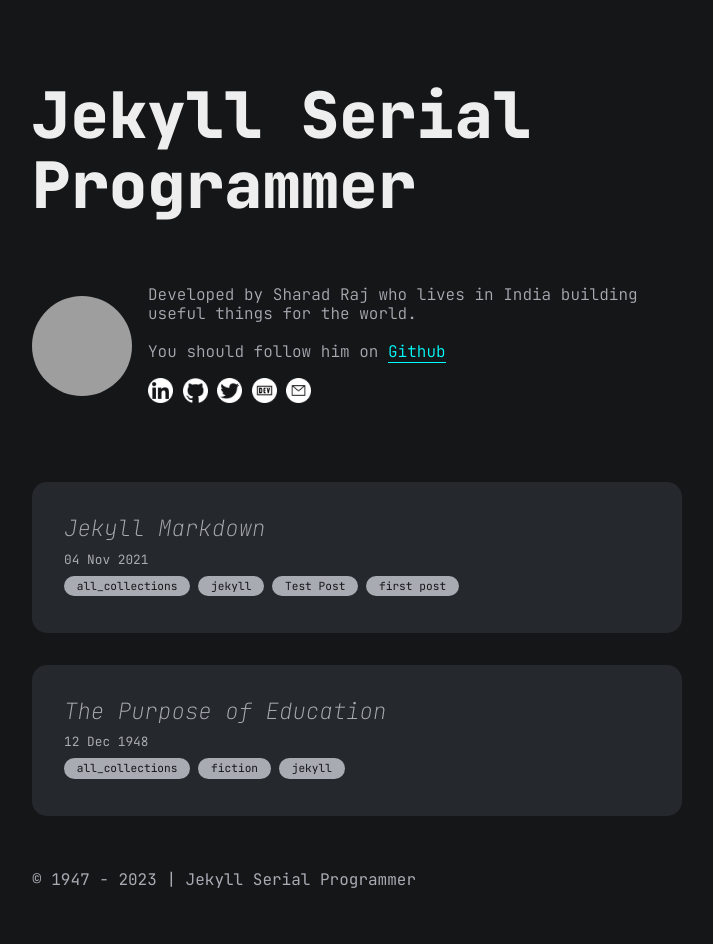
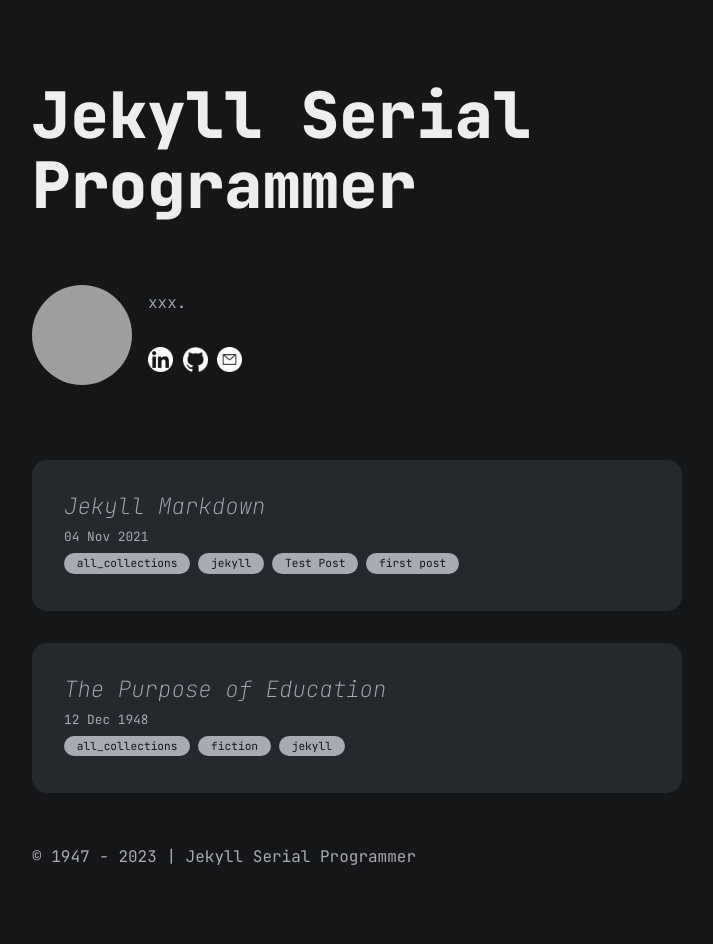
Before and after one commit to 1lyyfe/1page, a Jekyll site: the page built from index.md, in a window 1280 px wide. Shown: the whole page, without its empty margins (283-996 px from the left). Built offline with Jekyll 4.4.1, drawn with Linux system fonts in a browser that asks for light colours; after the commit the page ends 921 px from its top, so only the background shows below that; grey boxes are pictures that could not be loaded.

Commit message:
+ test changes author

```diff
--- a/_data/author.yml
+++ b/_data/author.yml
@@ -1,23 +1,16 @@
-name: Sharad Raj
+name: Haider Ashfaq
 dp: https://avatars2.githubusercontent.com/u/36638057?s=460&u=0cbe4fd6b5a3655d91b3eb86db834d0829a0c086&v=4
 description: "
   <p>
-    Developed by Sharad Raj who lives in India building useful things for the world.
+    xxx.
   </p>
   <br/>
-  <p>
-    You should follow him on <a href='https://github.com/sharadcodes' target='_blank'>Github</a>
-  </P>
 "
 email: dev_sharad@outlook.com
 contact:
   - title: linkedin
-    url: https://www.linkedin.com/in/srsmaurya
+    url: https://www.linkedin.com/in/haiderashfaq
   - title: github
-    url: https://github.com/sharadcodes
-  - title: twitter
-    url: https://twitter.com/iamsharadraj
-  - title: dev
-    url: https://dev.to/sharadcodes
+    url: https://github.com/1lyyfe
   - title: email
-    url: mailto:dev_sharad@outlook.com
+    url: mailto:heeydurh@gmail.com
```
